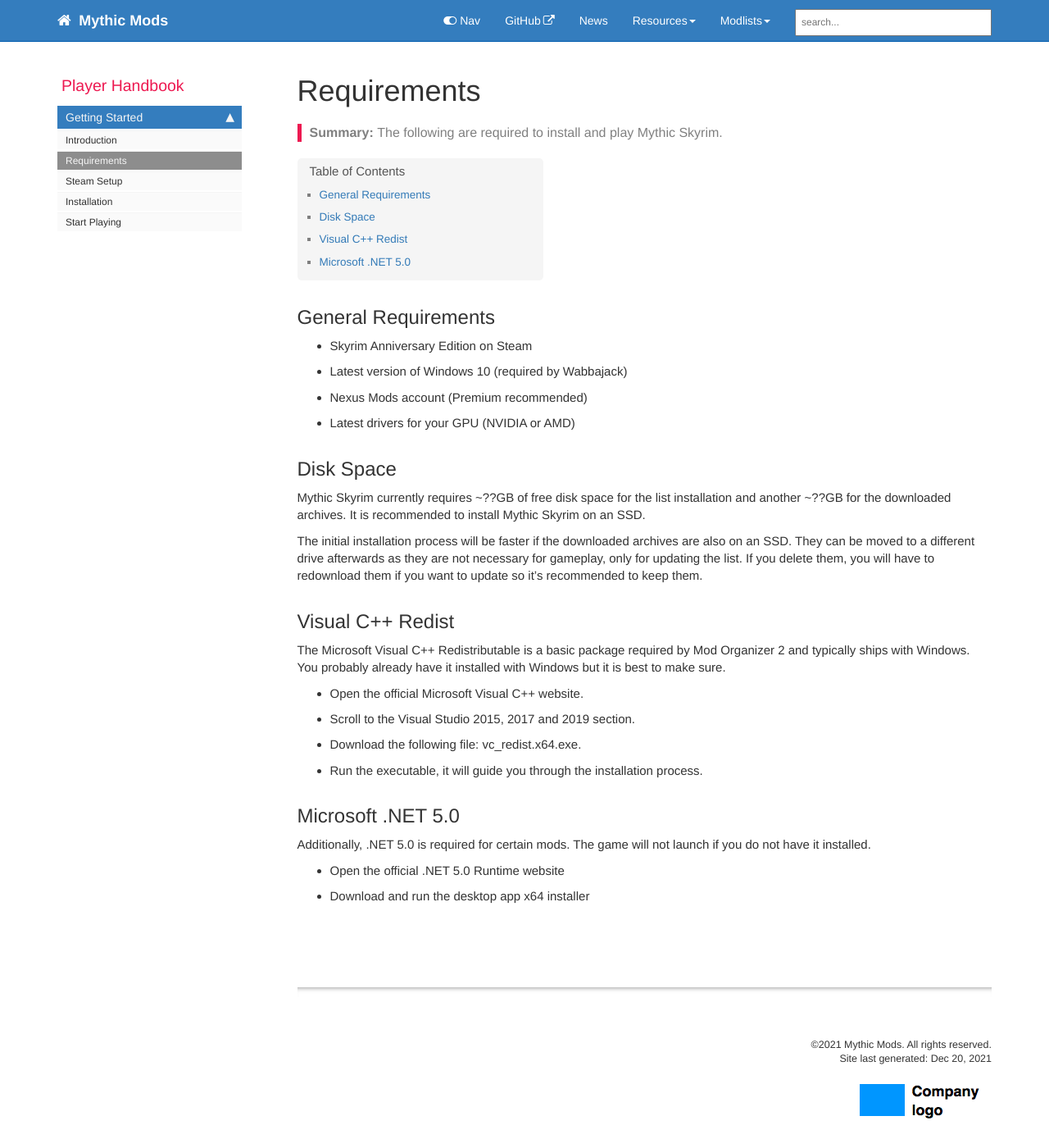
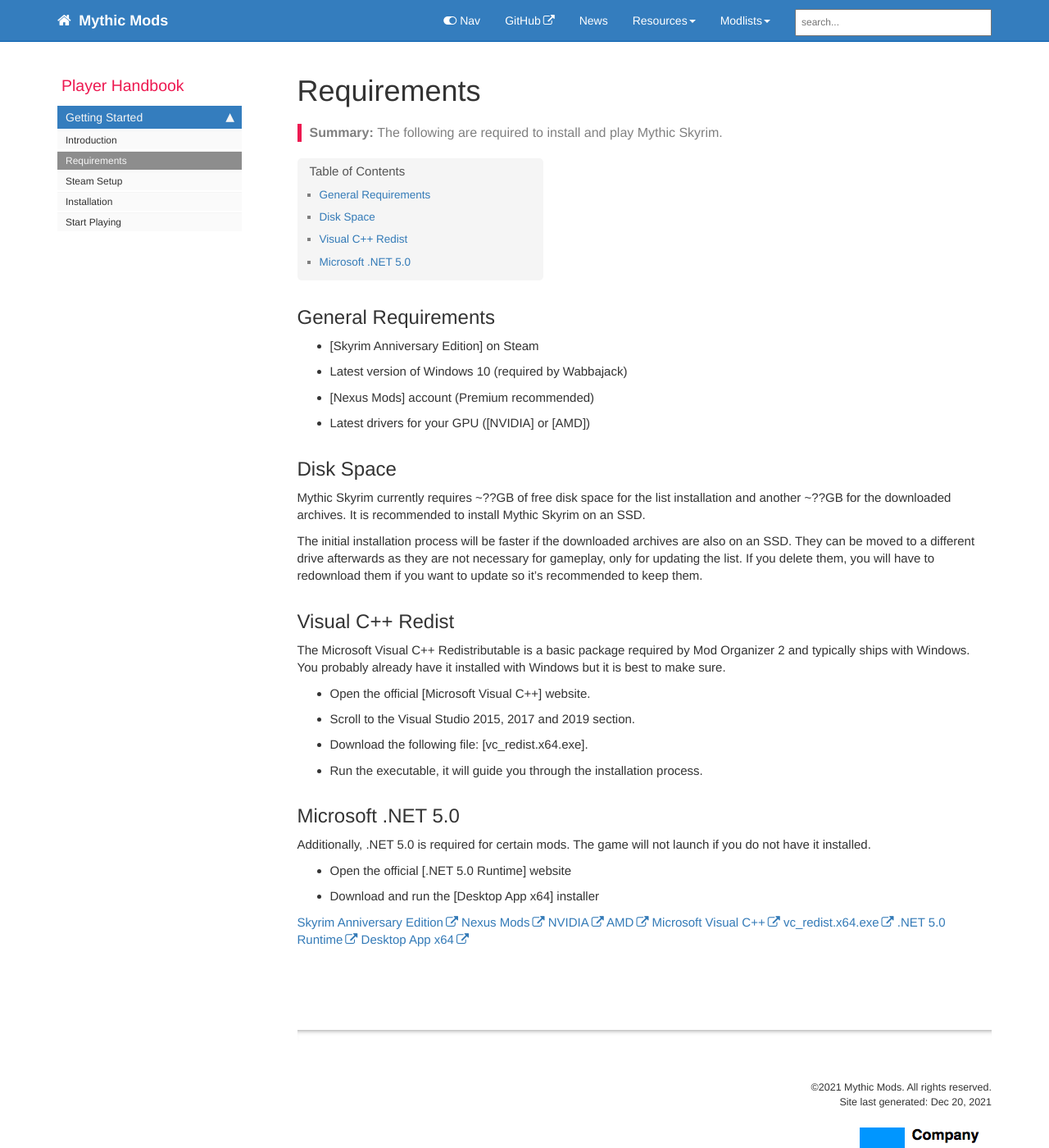
Before and after one commit to mythic-mods/mythic-mods.github.io, a Jekyll site: the page built from pages/mythic-skyrim/mythic-skyrim-requirements.md, in a window 1280 px wide and 1400 px high. Shown: the whole window at 82% size. Built offline with Jekyll 4.4.1, drawn with Linux system fonts in a browser that asks for light colours; comment, search, counter and statistics services are not loaded.

Commit message:
Update mythic-skyrim-requirements.md

```diff
--- a/pages/mythic-skyrim/mythic-skyrim-requirements.md
+++ b/pages/mythic-skyrim/mythic-skyrim-requirements.md
@@ -8,10 +8,10 @@ summary: The following are required to install and play Mythic Skyrim.
 ---
 
 ## General Requirements
-* Skyrim Anniversary Edition on Steam
+* [Skyrim Anniversary Edition] on Steam
 * Latest version of Windows 10 (required by Wabbajack)
-* Nexus Mods account (Premium recommended)
-* Latest drivers for your GPU (NVIDIA or AMD)
+* [Nexus Mods] account (Premium recommended)
+* Latest drivers for your GPU ([NVIDIA] or [AMD])
 
 ## Disk Space
 Mythic Skyrim currently requires ~??GB of free disk space for the list installation and another ~??GB for the downloaded archives.
@@ -24,12 +24,22 @@ If you delete them, you will have to redownload them if you want to update so it
 ## Visual C++ Redist
 The Microsoft Visual C++ Redistributable is a basic package required by Mod Organizer 2 and typically ships with Windows.
 You probably already have it installed with Windows but it is best to make sure.
-* Open the official Microsoft Visual C++ website.
+* Open the official [Microsoft Visual C++] website.
 * Scroll to the Visual Studio 2015, 2017 and 2019 section.
-* Download the following file: vc_redist.x64.exe.
+* Download the following file: [vc_redist.x64.exe].
 * Run the executable, it will guide you through the installation process.
 
 ## Microsoft .NET 5.0
 Additionally, .NET 5.0 is required for certain mods. The game will not launch if you do not have it installed.
-* Open the official .NET 5.0 Runtime website
-* Download and run the desktop app x64 installer
+* Open the official [.NET 5.0 Runtime] website
+* Download and run the [Desktop App x64] installer
+
+
+[Skyrim Anniversary Edition](https://store.steampowered.com/app/1746860/The_Elder_Scrolls_V_Skyrim_Anniversary_Upgrade/)
+[Nexus Mods](https://www.nexusmods.com/)
+[NVIDIA](https://www.nvidia.com/Download/index.aspx)
+[AMD](https://www.amd.com/en/support)
+[Microsoft Visual C++](https://docs.microsoft.com/en-US/cpp/windows/latest-supported-vc-redist?view=msvc-170)
+[vc_redist.x64.exe](https://aka.ms/vs/17/release/vc_redist.x64.exe)
+[.NET 5.0 Runtime](https://dotnet.microsoft.com/en-us/download/dotnet/5.0/runtime)
+[Desktop App x64](https://dotnet.microsoft.com/en-us/download/dotnet/thank-you/runtime-desktop-5.0.13-windows-x64-installer)
```
